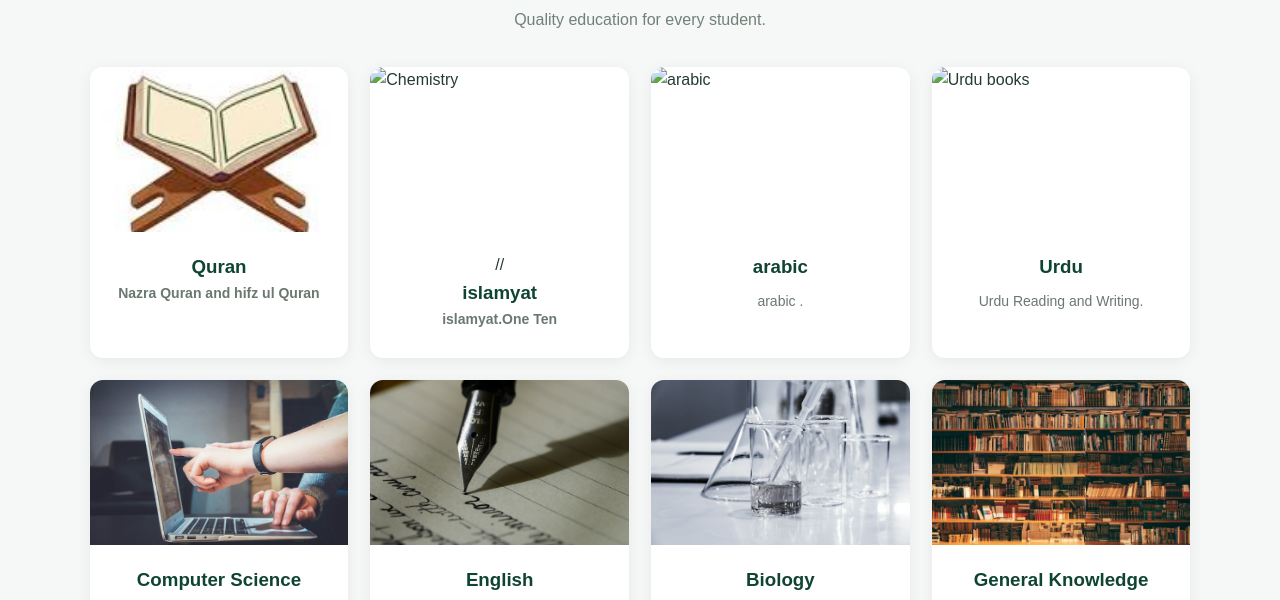
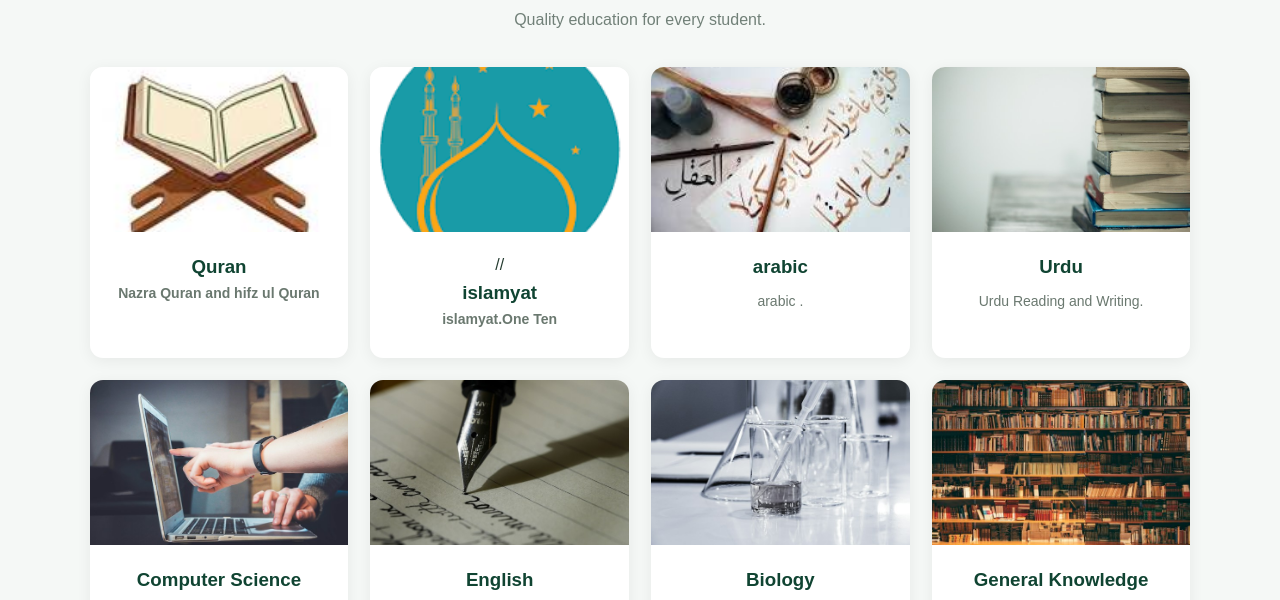
Before and after one commit to alimanzoor5856-hub/smart-ustad, a plain HTML site: page subjects.html in a window 1280 px wide. Shown: the part 186-786 px from the top of the page. Drawn offline with Linux system fonts and the light colour scheme.

Commit message:
Update subjects.html

```diff
--- a/subjects.html
+++ b/subjects.html
@@ -27,7 +27,7 @@
 </div>
 
 <div class="card">
-<img alt="Chemistry" src="images./photo-1603126857599.jpg"/>
+<img alt="islamyat" src="images/photo-1603126857599.jpg"/>
 <div class="card-content">//
 <h3>islamyat
 <p>islamyat.One Ten
@@ -35,14 +35,14 @@
 </div>
 
 <div class="card">
-<img alt="arabic" src="images./arabic.jpg"/>
+<img alt="arabic" src="images/arabic.jpg"/>
 <div class="card-content">
 <h3>arabic</h3>
 <p>arabic .</p>
 </div>
 </div>
 <div class="card">
-<img alt="Urdu books" src="file:///C|/Users/QATC RP/Downloads/Smart-Ustad-MultiPage-Website/images/urdu.jpg"/>
+<img alt="Urdu books" src="images/urdu.jpg"/>
 <div class="card-content">
 <h3>Urdu</h3>
 <p>Urdu Reading and Writing.</p>
```
